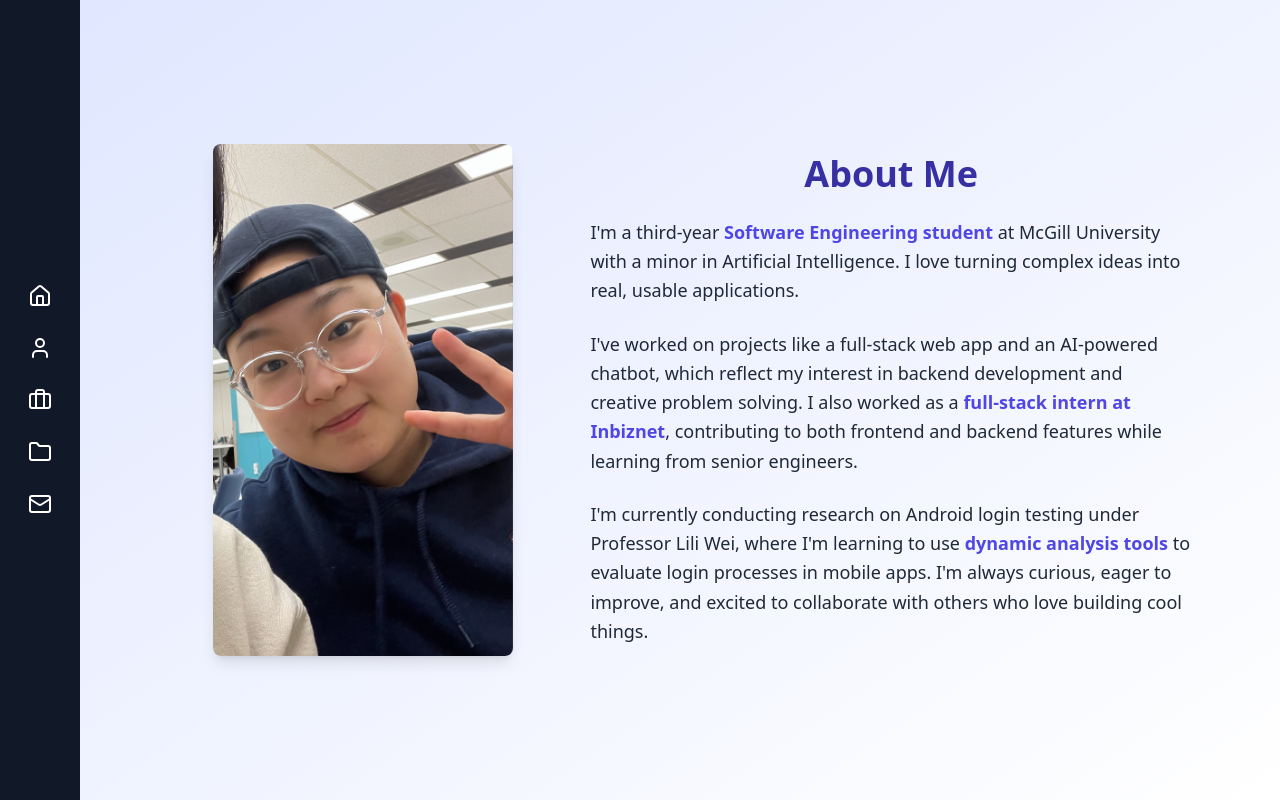
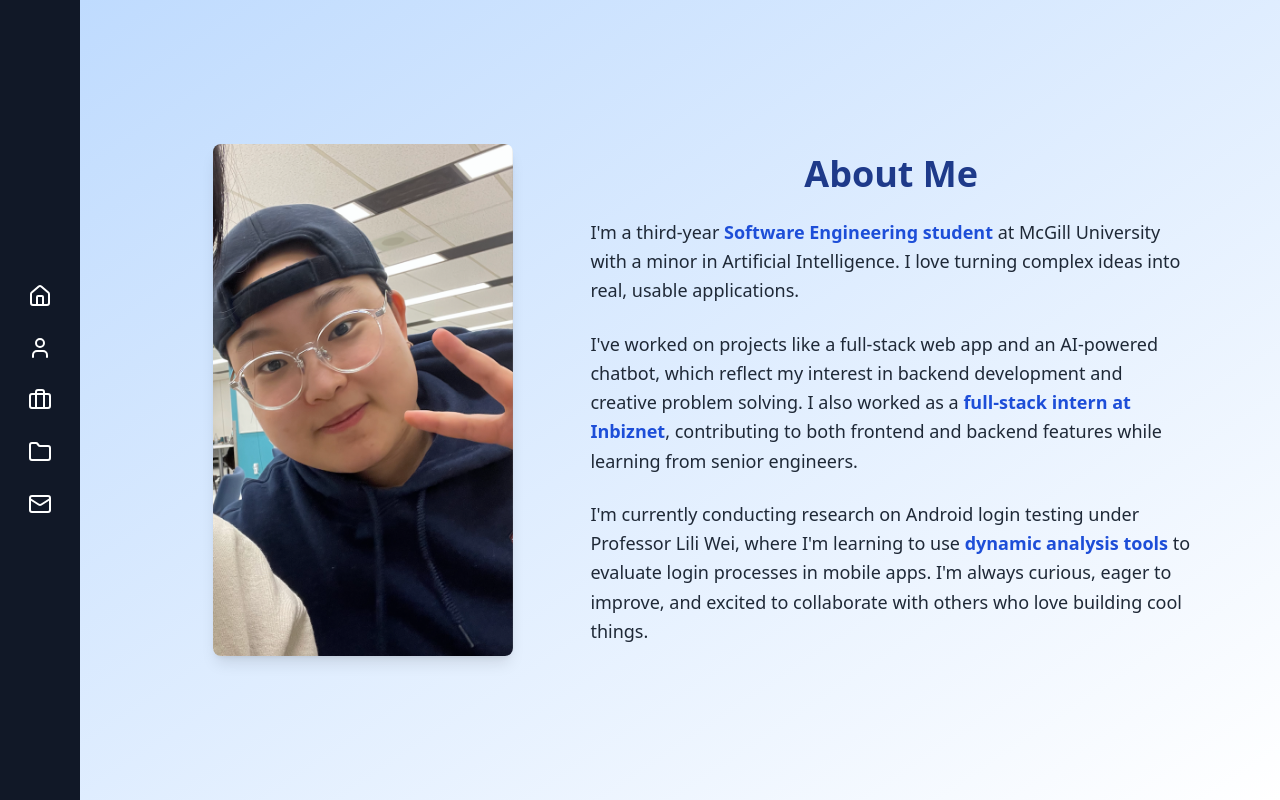
Before and after one commit to NaraYun0614/portfolio-frontend, a React (Create React App) app: page /about in a window 1280 px wide. Built offline with nearby package versions, Linux system fonts and the light colour scheme.

Commit message:
Changed favicon & still working on website color

```diff
--- a/public/index.html
+++ b/public/index.html
@@ -24,7 +24,7 @@
       work correctly both with client-side routing and a non-root public URL.
       Learn how to configure a non-root public URL by running `npm run build`.
     -->
-    <title>React App</title>
+    <title>Nara's Portfolio</title>
   </head>
   <body>
     <noscript>You need to enable JavaScript to run this app.</noscript>
--- a/src/About.js
+++ b/src/About.js
@@ -2,7 +2,7 @@ import React from 'react';
 
 function About() {
   return (
-    <div className="min-h-screen bg-gradient-to-br from-indigo-100 to-white flex items-center justify-center px-6">
+    <div className="min-h-screen bg-gradient-to-br from-blue-200 to-white flex items-center justify-center px-6">
       <div className="max-w-5xl w-full grid grid-cols-1 md:grid-cols-5 items-center gap-8 animate-fade-in">
 
         <div className="flex justify-center md:col-span-2">
@@ -14,15 +14,15 @@ function About() {
         </div>
 
         <div className="text-center md:text-left space-y-6 md:col-span-3">
-          <h1 className="text-center text-4xl font-bold text-indigo-800">About Me</h1>
+          <h1 className="text-center text-4xl font-bold text-blue-900">About Me</h1>
           <p className="text-gray-800 text-lg leading-relaxed">
-            I'm a third-year <span className="font-semibold text-indigo-600">Software Engineering student</span> at McGill University with a minor in Artificial Intelligence. I love turning complex ideas into real, usable applications.
+            I'm a third-year <span className="font-semibold text-blue-700">Software Engineering student</span> at McGill University with a minor in Artificial Intelligence. I love turning complex ideas into real, usable applications.
           </p>
           <p className="text-gray-800 text-lg leading-relaxed">
-            I've worked on projects like a full-stack web app and an AI-powered chatbot, which reflect my interest in backend development and creative problem solving. I also worked as a <span className="font-semibold text-indigo-600">full-stack intern at Inbiznet</span>, contributing to both frontend and backend features while learning from senior engineers.
+            I've worked on projects like a full-stack web app and an AI-powered chatbot, which reflect my interest in backend development and creative problem solving. I also worked as a <span className="font-semibold text-blue-700">full-stack intern at Inbiznet</span>, contributing to both frontend and backend features while learning from senior engineers.
           </p>
           <p className="text-gray-800 text-lg leading-relaxed">
-            I'm currently conducting research on Android login testing under Professor Lili Wei, where I'm learning to use <span className="font-semibold text-indigo-600">dynamic analysis tools</span> to evaluate login processes in mobile apps. I'm always curious, eager to improve, and excited to collaborate with others who love building cool things.
+            I'm currently conducting research on Android login testing under Professor Lili Wei, where I'm learning to use <span className="font-semibold text-blue-700">dynamic analysis tools</span> to evaluate login processes in mobile apps. I'm always curious, eager to improve, and excited to collaborate with others who love building cool things.
           </p>
         </div>
       </div>
--- a/src/Experience.js
+++ b/src/Experience.js
@@ -21,8 +21,8 @@ function Experience() {
   ];
 
   return (
-    <div className="min-h-screen bg-gradient-to-br from-indigo-100 to-white px-6 py-20">
-      <h1 className="text-4xl font-bold text-center text-indigo-700 mb-12">Experience</h1>
+    <div className="min-h-screen bg-gradient-to-br from-blue-200 to-white px-6 py-20">
+      <h1 className="text-4xl font-bold text-center text-blue-900 mb-12">Experience</h1>
       <div className="max-w-3xl mx-auto space-y-8">
 
         <div className="space-y-12">
--- a/src/Home.js
+++ b/src/Home.js
@@ -3,20 +3,20 @@ import { Github, Linkedin, Mail } from 'lucide-react';
 
 function Home() {
     return(
-        <div className="min-h-screen  bg-gradient-to-br from-blue-100 to-indigo-500 flex items-center justify-center">
+        <div className="min-h-screen  bg-gradient-to-br from-white to-blue-300 flex items-center justify-center">
             <div className="flex flex-col md:flex-row items-center justify-center gap-14 w-full max-w-5xl px-6">
 
                 <div className="mb-12 md:mb-0">
                     <img
-                      src="/profile.jpg"
+                      src="/profile1.png"
                       alt="Nara Yun"
                       className="w-64 h-64 object-cover rounded-full shadow-2xl border-4 border-white"
                     />
                 </div>
 
                 <div className="text-white max-w-xl text-center">
-                    <h1 className="text-center text-4xl font-bold mb-4 text-indigo-600">Hi, I'm Nara Yun!</h1>
-                    <p className="text-lg text-gray-700 mb-4">
+                    <h1 className="text-center text-4xl font-bold mb-4 text-blue-800">Hi, I'm Nara Yun!</h1>
+                    <p className="text-lg text-black mb-4">
                         I'm a software engineering student at McGill University.
                     </p>
                     <div className="flex justify-center space-x-6 mt-6">
@@ -24,7 +24,7 @@ function Home() {
                         href="https://www.linkedin.com/in/nara-yun/"
                         target="_blank"
                         rel="noopener noreferrer"
-                        className="flex items-center space-x-2 text-gray-700 hover:text-black"
+                        className="flex items-center space-x-2 text-black hover:text-black"
                     >
                         <Linkedin size={24} />
                         <span>LinkedIn</span>
@@ -33,7 +33,7 @@ function Home() {
                         href="https://github.com/NaraYun0614"
                         target="_blank"
                         rel="noopener noreferrer"
-                        className="flex items-center space-x-2 text-gray-700 hover:text-black"
+                        className="flex items-center space-x-2 text-black hover:text-black"
                     >
                         <Github size={24} />
                         <span>GitHub</span>
@@ -42,7 +42,7 @@ function Home() {
                     <a
                         title="Email me"
                         href="mailto:nara.yun@mail.mcgill.ca"
-                        className="flex items-center space-x-2 text-gray-700 hover:text-black"
+                        className="flex items-center space-x-2 text-black hover:text-black"
                     >
                         <Mail size={24} />
                         <span>Email</span>
```
Also changed, not shown: public/profile1.png (added), 1 other file (tests, documents, lock files or other folders).
